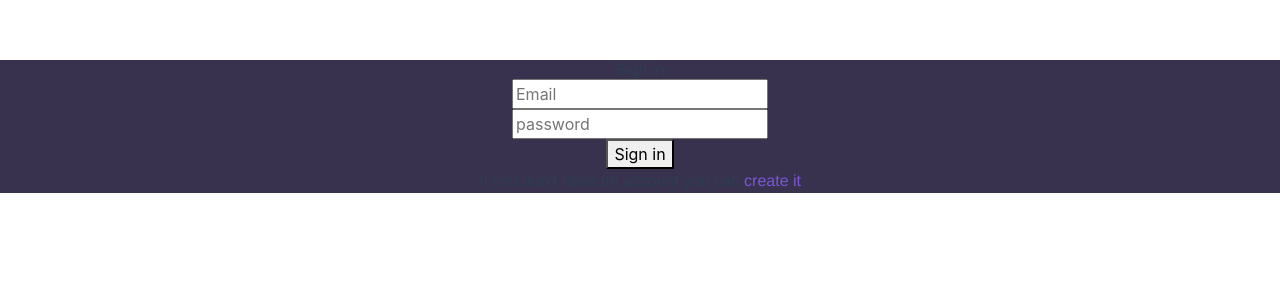
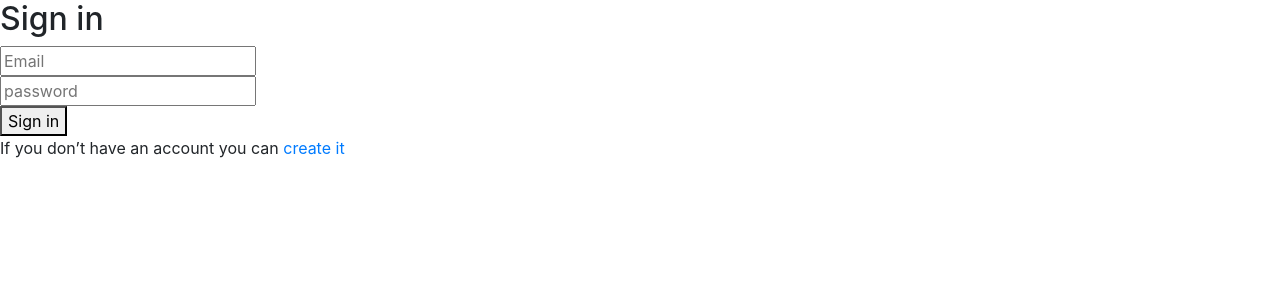
Before and after one commit to Stoned-Spyro/ResumeFactory, a Vue app: page /login in a window 1280 px wide. Shown: the top 300 px of the page. Built offline with nearby package versions, Linux system fonts and the light colour scheme.

Commit message:
fixed sign up

```diff
--- a/package.json
+++ b/package.json
@@ -8,9 +8,12 @@
     "lint": "vue-cli-service lint"
   },
   "dependencies": {
+    "bootstrap": "^4.4.1",
     "buefy": "^0.8.13",
     "core-js": "^3.6.4",
     "firebase": "^7.13.1",
+    "jquery": "^3.4.1",
+    "popper.js": "^1.16.1",
     "vue": "^2.6.11",
     "vue-router": "^3.1.6",
     "vuex": "^3.1.3"
--- a/src/App.vue
+++ b/src/App.vue
@@ -11,12 +11,5 @@
 </script>
 
 <style>
-#app {
-  font-family: Avenir, Helvetica, Arial, sans-serif;
-  -webkit-font-smoothing: antialiased;
-  -moz-osx-font-smoothing: grayscale;
-  text-align: center;
-  color: #2c3e50;
-  margin-top: 60px;
-}
+
 </style>
--- a/src/views/AccCreation.vue
+++ b/src/views/AccCreation.vue
@@ -1,8 +1,8 @@
 <template>
   <div class='sign-up'>
       <p>Create your account</p>
-      <input type="text" placeholder="Email"><br>
-      <input type="password" placeholder="password"><br>
+      <input v-model='email' type="text" placeholder="Email" required><br>
+      <input v-model='password' type="password" placeholder="password" required><br>
       <button @click="signUp">Create my account</button>
       <p>Or <router-link to='/login'>go back to login </router-link>if you have once</p>
   </div>
--- a/src/views/login.vue
+++ b/src/views/login.vue
@@ -1,8 +1,8 @@
 <template>
     <div class='login'>
         <h2>Sign in</h2>
-        <input required type="text" placeholder="Email"><br>
-        <input required type="password" placeholder="password"><br>
+        <input v-model='email' required type="text" placeholder="Email"><br>
+        <input v-model='password' required type="password" placeholder="password"><br>
         <button>Sign in</button>
         <p>If you don’t have an account you can <router-link to='/sign-up'>create it</router-link></p>
     </div>
```
Also changed, not shown: src/main.js (+8 -7 lines), src/components/navbar.vue (deleted), 1 other file (tests, documents, lock files or other folders).
